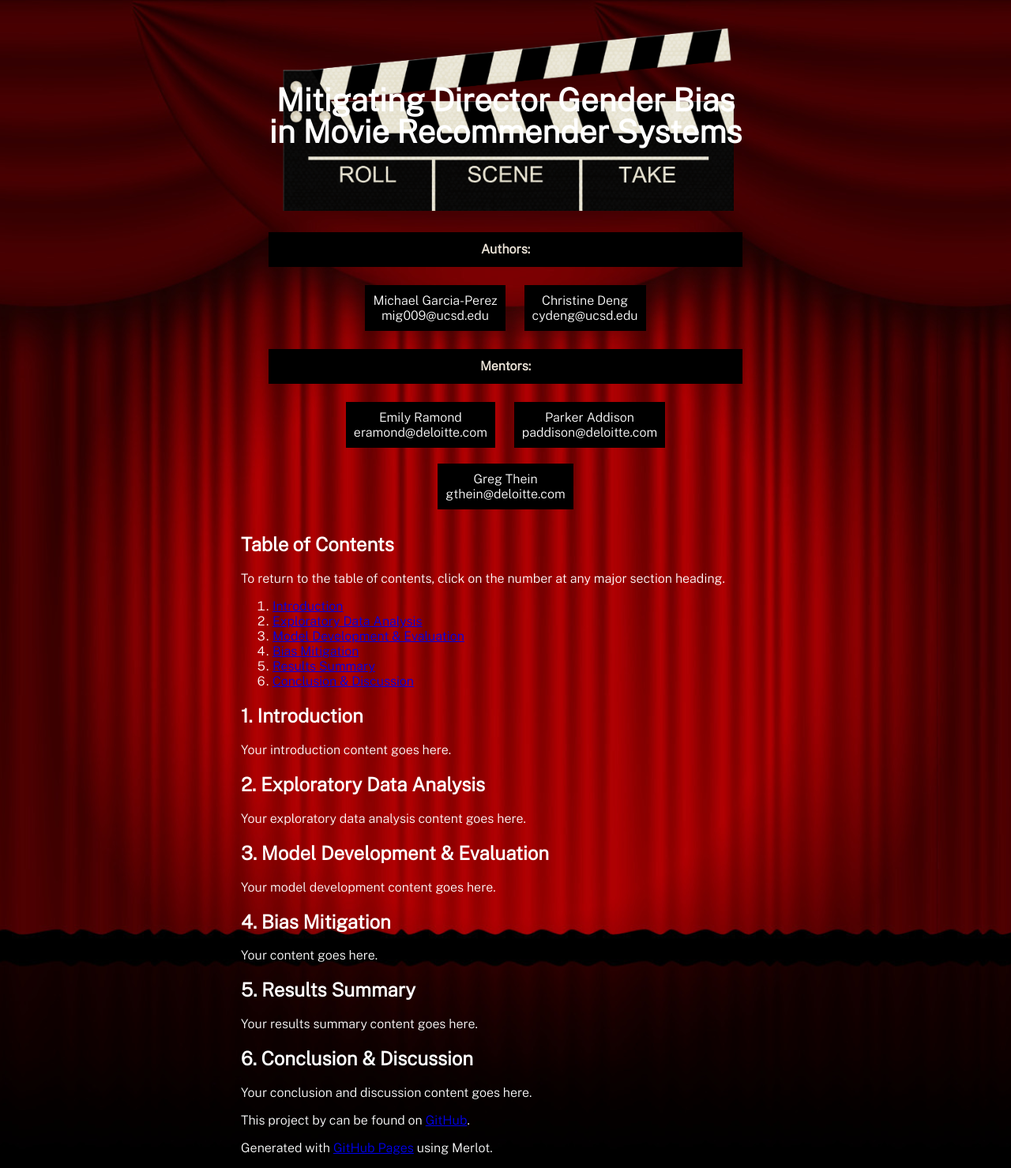
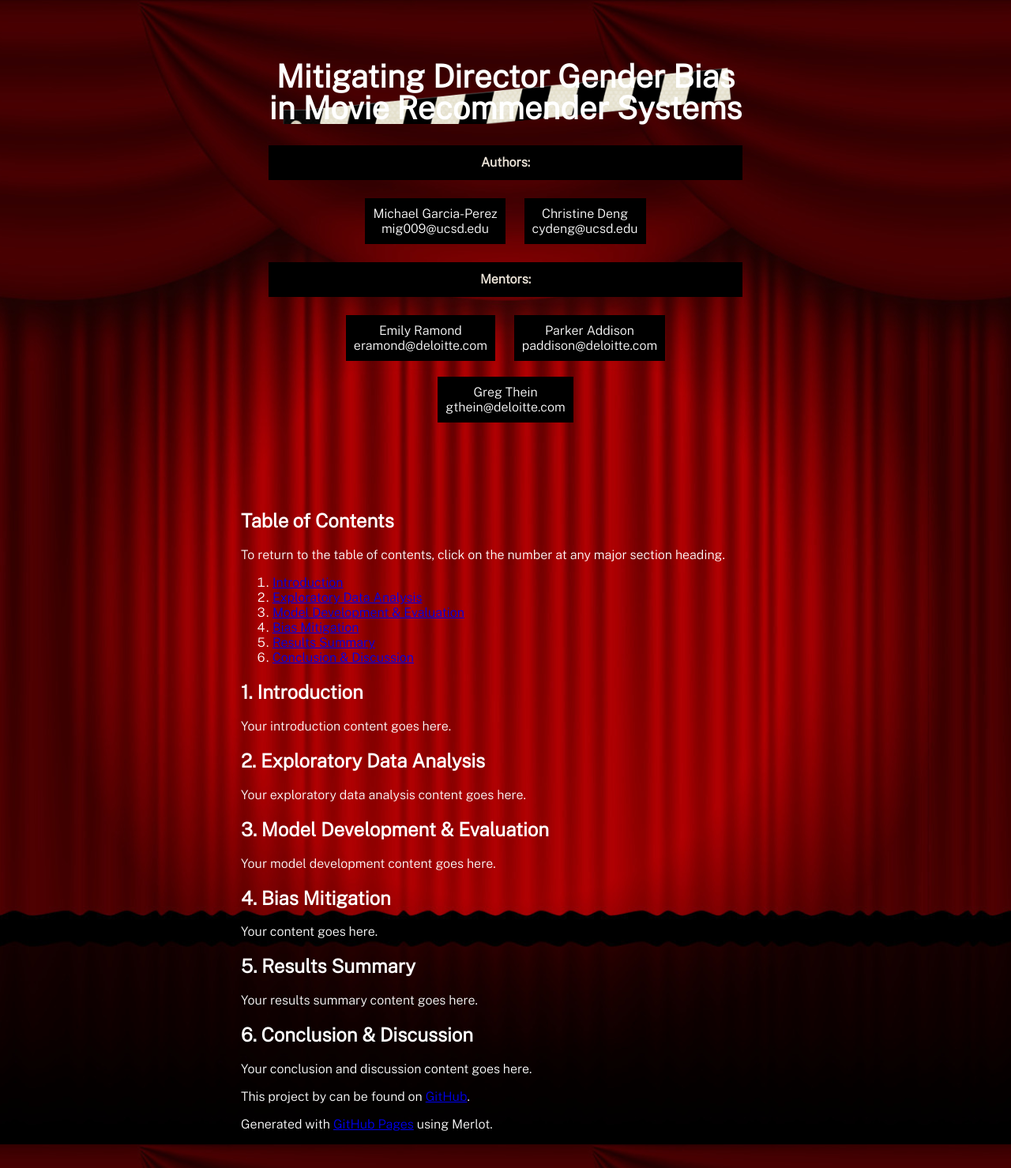
Before and after one commit to michael-garciaperez/DSC180A-Methodology-5, a Jekyll site: the page built from index.md, in a window 1280 px wide. Shown: the whole page at 79% size. Built offline with Jekyll 4.4.1, drawn with Linux system fonts in a browser that asks for light colours.

Commit message:
Update style.scss

```diff
--- a/assets/css/style.scss
+++ b/assets/css/style.scss
@@ -26,7 +26,7 @@
   z-index: 2;
   margin: 0 auto;
   max-width: 600px;
-  padding: 0 20px;
+  padding: 50px 20px 80px; /* Adjusted padding to move text down */
 }
 
 header h1 {
@@ -36,10 +36,9 @@
   color: white;
   text-align: center;
   line-height: 1;
-  padding: 80px 0; /* Adjusted padding to center vertically */
-  position: relative; /* Ensure proper stacking order */
+  position: relative;
   background-image: url('../images/clapboard.png');
-  background-size: cover; /* Cover the entire header area */
+  background-size: cover;
   background-repeat: no-repeat;
 }
 
```
